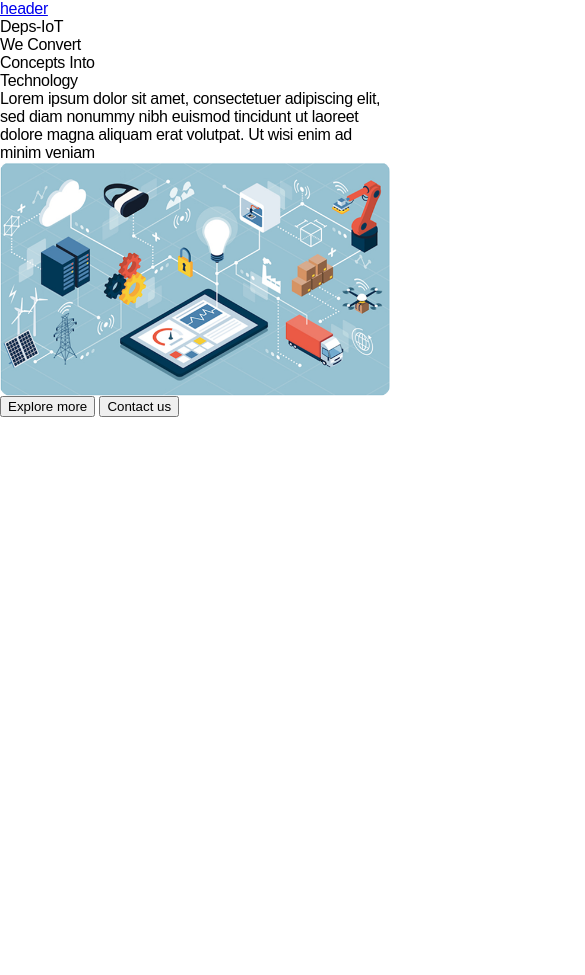
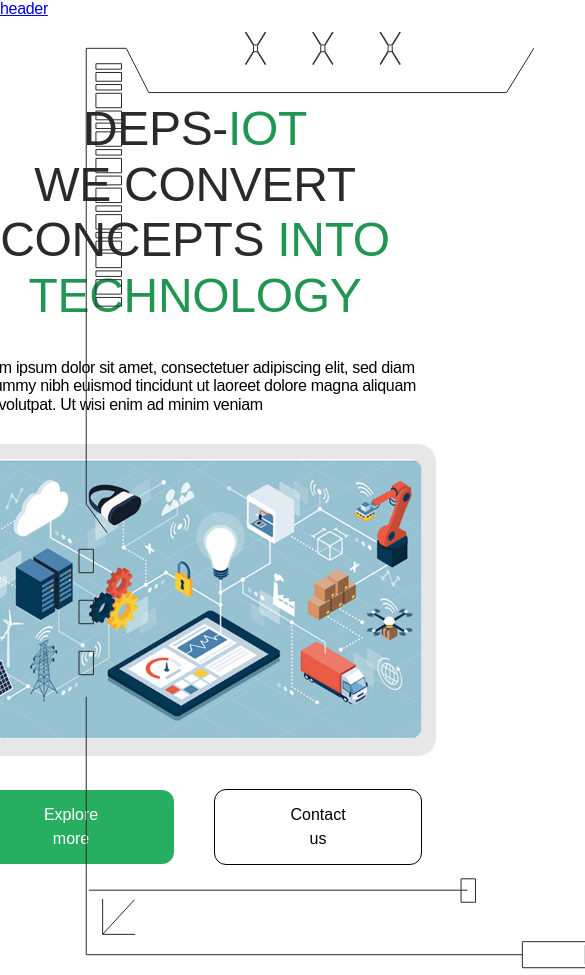
Before and after one commit to VladRaFeed/test-deps-iot, a plain HTML site: page index.html in a window 390 px wide. Shown: the top 975 px of the page, 585 px wide, since content can reach past the window. Before the commit the page ends 844 px from the top, so only its background shows below. Drawn offline with Linux system fonts and the light colour scheme; a web font is replaced by a local one.

Commit message:
add all main styles and markup

```diff
--- a/index.html
+++ b/index.html
@@ -4,6 +4,14 @@
     <meta charset="UTF-8">
     <meta name="viewport" content="width=device-width, initial-scale=1.0">
     <title>Test DEPS IoT</title>
+    <!-- fonts -->
+    <link rel="preconnect" href="https://fonts.googleapis.com">
+    <link rel="preconnect" href="https://fonts.gstatic.com" crossorigin>
+    <link href="https://fonts.googleapis.com/css2?family=Jersey+15&family=Overpass:ital,wght@0,100..900;1,100..900&family=Playfair+Display:ital,wght@0,400..900;1,400..900&family=Sansation:ital,wght@0,300;0,400;0,700;1,300;1,400;1,700&display=swap" rel="stylesheet">
+    <link rel="preconnect" href="https://fonts.googleapis.com">
+    <link rel="preconnect" href="https://fonts.gstatic.com" crossorigin>
+    <link href="https://fonts.googleapis.com/css2?family=ABeeZee:ital@0;1&family=Jersey+15&family=Overpass:ital,wght@0,100..900;1,100..900&family=Playfair+Display:ital,wght@0,400..900;1,400..900&family=Sansation:ital,wght@0,300;0,400;0,700;1,300;1,400;1,700&display=swap" rel="stylesheet">
+    <!-- styles -->
     <link rel="stylesheet" href="./styles.css">
 </head>
 <body>
@@ -11,26 +19,44 @@
         <nav><a href="#">header</a></nav>
     </header>
     <main>
-        <section>
+        <section class="hero-section">
+            <div>
                 <h1 class="visually-hidden">Its hero section!</h1>
-            <ul>
+                <div class="hero-wrapper">
+                    <div class="hero-text-content">
+                        <ul class="hero-text-list list">
                             <li>
-                    <p>Deps-<span>IoT</span></p>
+                                <p class="hero-text">Deps-<span class="hero-text-wrapper">IoT</span></p>
                             </li>
                             <li>
-                    <p>We Convert</p>
+                                <p class="hero-text">We Convert</p>
                             </li>
                             <li>
-                    <p>Concepts <span>Into</span></p>
+                                <p class="hero-text">Concepts <span class="hero-text-wrapper">Into</span></p>
                             </li>
                             <li>
-                    <p><span>Technology</span></p>
+                                <p class="hero-text"><span class="hero-text-wrapper">Technology</span></p>
                             </li>
                         </ul>
-            <p>Lorem ipsum dolor sit amet, consectetuer adipiscing elit, sed diam nonummy nibh euismod tincidunt ut laoreet dolore magna aliquam erat volutpat. Ut wisi enim ad minim veniam</p>
-            <img src="./img/hero-img.png" alt="hero-image" width="657" height="395"/>
-            <button>Explore more</button>
-            <button>Contact us</button>
+                        <p class="hero-subtitle">Lorem ipsum dolor sit amet, consectetuer adipiscing elit, sed diam nonummy nibh euismod tincidunt ut laoreet dolore magna aliquam erat volutpat. Ut wisi enim ad minim veniam</p>
+                    </div>
+                    <div class="image-wrapper">
+                        <img src="./img/hero-img.png" class="hero-image" alt="hero-image" width="657" height="395"/>
+                        <div class="img-box"></div>
+                    </div>
+                </div>
+                <div class="hero-btns-wrapper">
+                    <button class="hero-btn primary">Explore more</button>
+                    <button class="hero-btn">Contact us</button>
+                </div>
+                <svg class="hero-bcg" width="622" height="726">
+                    <use href="./img/hero-bcg.svg#icon-hero-img-bcg"></use>
+                </svg>
+
+                <svg class="hero-bcg-tablet" width="612" height="944">
+                    <use href="./img/hero-bcg-tablet.svg#icon-hero-img-bcg-tablet"></use>
+                </svg>
+            </div>
         </section>
     </main>
 </body>
--- a/styles.css
+++ b/styles.css
@@ -72,3 +72,182 @@ body {
   clip: rect(0 0 0 0);
   overflow: hidden;
 }
+
+.hero-section {
+    position: relative;
+    margin-top: 83px;
+    display: flex;
+    flex-direction: column;
+    justify-content: center;
+    padding: 0 38px;
+}
+
+@media screen and (max-width: 768px) {
+    .hero-section {
+        align-items: center;
+    }
+}
+
+.hero-wrapper {
+    display: flex;
+    align-items: center;
+    gap: 1px;
+    padding-left: 65px;
+}
+
+@media screen and (max-width: 768px) {
+    .hero-wrapper {
+        padding-left: 0;
+        flex-direction: column;
+        justify-content: center;
+
+    }
+}
+
+@media screen and (max-width: 768px) {
+    .hero-text-list {
+        display: flex;
+        flex-direction: column;
+        justify-content: center;
+        align-items: center;
+    }
+}
+
+.hero-text {
+    font-family: "Sansation", sans-serif;
+    font-weight: 300;
+    font-size: 80px;
+    line-height: 116%;
+    color: #2A2A2A;
+    text-transform: uppercase;
+}
+
+@media screen and (max-width: 768px) {
+    .hero-text {
+        font-size: 48px;
+    }
+}
+
+.hero-text-wrapper {
+    color: #219653;
+}
+
+.hero-subtitle {
+    font-family: "ABeeZee", sans-serif;
+    font-weight: 400;
+    font-size: 18px;
+    line-height: 116%;
+    width: 454px;
+    margin-top: 44px;
+}
+
+@media screen and (max-width: 768px) {
+    .hero-subtitle {
+        font-size: 16px;
+        margin-top: 35px;
+    }
+}
+
+.image-wrapper {
+    position: relative;
+}
+
+@media screen and (max-width: 768px) {
+    .image-wrapper {
+        margin-top: 44px;
+    }
+}
+
+@media screen and (max-width: 768px) {
+    .hero-image {
+        width: 468px;
+        height: 280px;
+    }
+}
+
+.img-box {
+    position: absolute;
+    top: -22px;
+    z-index: -1;
+    display: block;
+    width: 653px;
+    height: 439px;
+    background-color: rgba(217, 217, 217, 0.64);
+    border-radius: 18px;
+}
+
+@media screen and (max-width: 768px) {
+    .img-box {
+        top: -15px;
+        width: 468px;
+        height: 312px;
+    }
+}
+
+.hero-btns-wrapper {
+    margin-top: 52px;
+    display: flex;
+    align-items: center;
+    gap: 40px;
+    padding-left: 65px;
+}
+
+@media screen and (max-width: 768px) {
+    .hero-btns-wrapper {
+        margin-top: 50px;
+        padding-left: 0px;
+        justify-content: space-between;
+    }
+}
+
+.hero-btn {
+    border: 1px solid #000;
+    border-radius: 12px;
+    background-color: #fff;
+    padding: 13px 45px;
+    font-size: 16px;
+    line-height: 24px;
+}
+
+@media screen and (max-width: 768px) {
+    .hero-btn {
+        padding: 13px 70px;
+    }
+}
+
+.primary {
+    color: #fff;
+    background-color: #27AE60;
+    border: none;
+    padding: 13px 38px;
+}
+
+@media screen and (max-width: 768px) {
+    .primary {
+        padding: 13px 62px;
+    }
+}
+
+.hero-bcg {
+    position: absolute;
+    top: -40px;
+}
+
+@media screen and (max-width: 768px) {
+    .hero-bcg {
+        display: none;
+    }
+}
+
+.hero-bcg-tablet {
+    display: none;
+}
+
+@media screen and (max-width: 768px) {
+    .hero-bcg-tablet {
+        display: block;
+        position: absolute;
+        top: -70px;
+        left: 78px;
+    }
+}
```
Also changed, not shown: img/hero-bcg-tablet.svg (added), img/hero-bcg.svg (added). Lines whose indentation alone changed are shown as unchanged.
